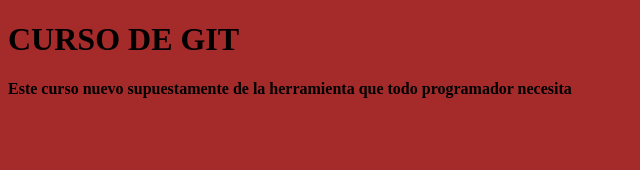
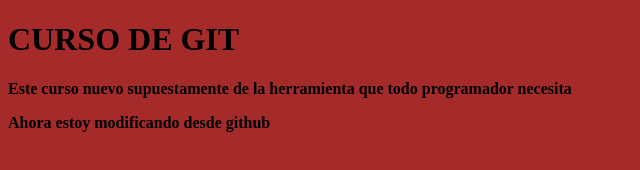
Before and after one commit to maurof2712/Curso-GIT, a plain HTML site: page index.html in a window 1280 px wide. Shown: the whole page, without its empty margins (0-640 px from the left). Drawn offline with Linux system fonts and the light colour scheme.

Commit message:
Update index.html

```diff
--- a/index.html
+++ b/index.html
@@ -9,5 +9,6 @@
 <body>
     <h1>CURSO DE GIT</h1>
     <P>Este curso nuevo supuestamente de la herramienta que todo programador necesita</P>
+    <p>Ahora estoy modificando desde github</p>
 </body>
 </html>
```
